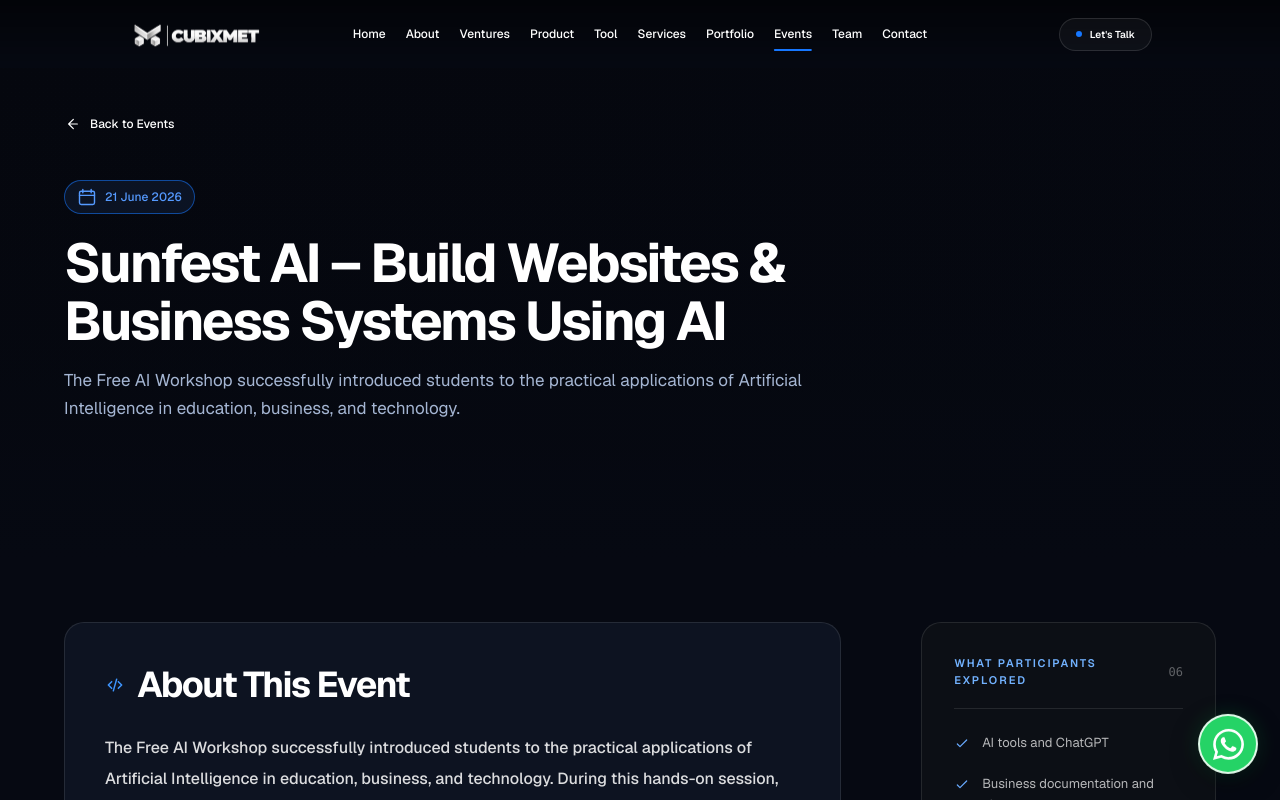
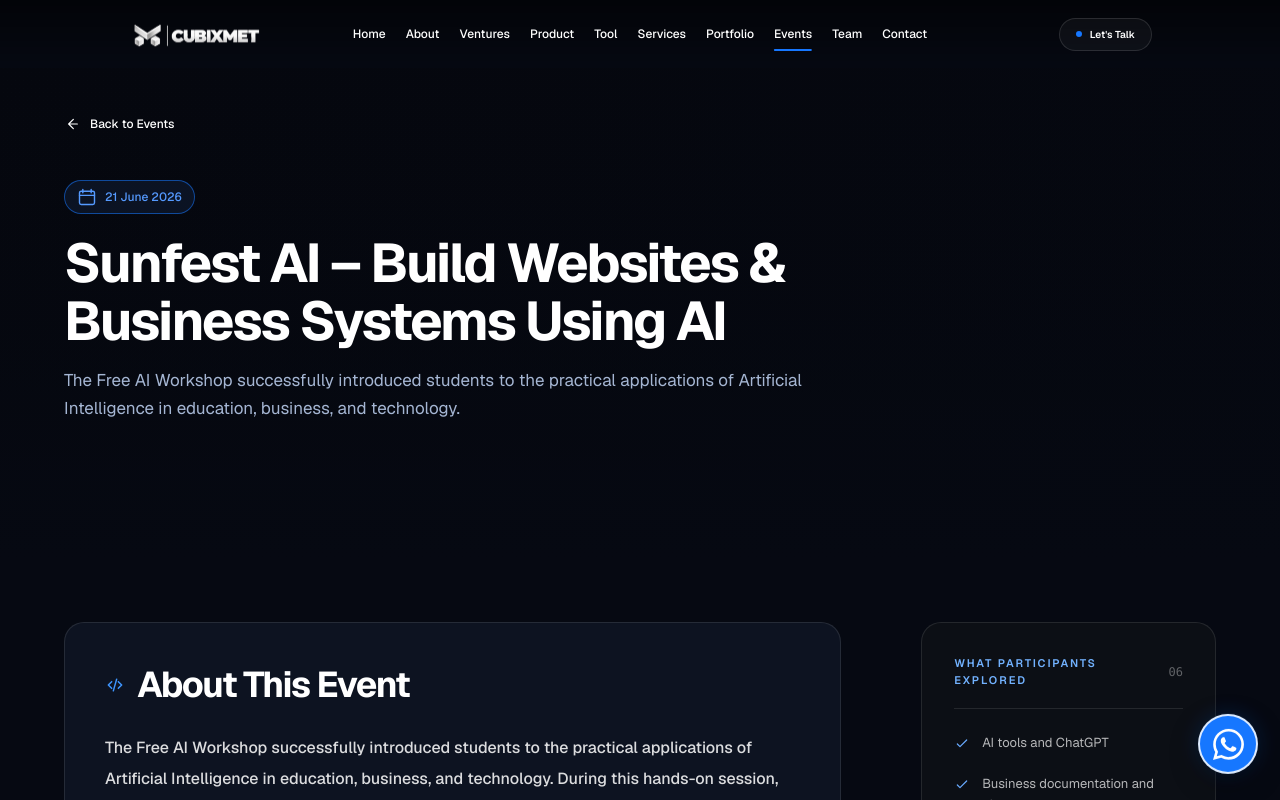
Before and after one commit to amnas-cubixmet/cubixmet, a Next.js app: page /events/event-001 in a window 1280 px wide. Shown: the top 800 px of the page. Built offline with nearby package versions, Linux system fonts and the light colour scheme; grey boxes are pictures that could not be loaded.

Commit message:
style: match floating WhatsApp button to Cubixmet blue brand theme

```diff
--- a/app/globals.css
+++ b/app/globals.css
@@ -737,17 +737,17 @@ a {
   place-items: center;
   border: 2px solid rgba(255, 255, 255, 0.86);
   border-radius: 50%;
-  background-color: #25d366;
+  background-color: var(--accent);
   color: #fff;
-  box-shadow: 0 9px 28px rgba(0, 0, 0, 0.35), 0 0 22px rgba(37, 211, 102, 0.18);
+  box-shadow: 0 9px 28px rgba(0, 0, 0, 0.35), 0 0 22px rgba(22, 119, 255, 0.2);
   isolation: isolate;
   transition: background-color 200ms ease, box-shadow 200ms ease, transform 200ms ease;
   animation: floating-whatsapp-bob 4.5s ease-in-out infinite;
 }
 
 .floating-whatsapp:hover {
-  background-color: #1daf54;
-  box-shadow: 0 12px 32px rgba(0, 0, 0, 0.42), 0 0 24px rgba(37, 211, 102, 0.35);
+  background-color: #348aff;
+  box-shadow: 0 12px 32px rgba(0, 0, 0, 0.42), 0 0 24px rgba(22, 119, 255, 0.4);
   animation-play-state: paused;
   transform: translateY(-4px);
 }
@@ -773,7 +773,7 @@ a {
   position: absolute;
   inset: -2px;
   z-index: -1;
-  border: 2px solid rgba(37, 211, 102, 0.72);
+  border: 2px solid rgba(22, 119, 255, 0.72);
   border-radius: 50%;
   pointer-events: none;
   animation: floating-whatsapp-ring 3.3s ease-out infinite;
```
